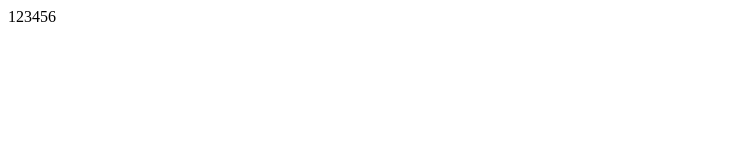
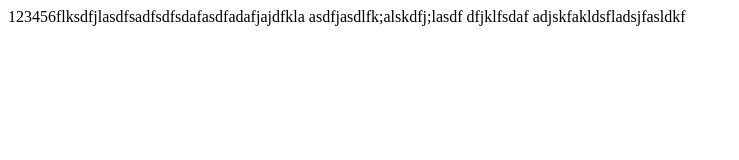
Before and after one commit to Acczjy/cba, a plain HTML site: page index.html in a window 1280 px wide. Shown: the whole page, without its empty margins (0-739 px from the left). Drawn offline with Linux system fonts and the light colour scheme.

Commit message:
首页增加一个段落

```diff
--- a/index.html
+++ b/index.html
@@ -5,6 +5,9 @@
 	<title>网页</title>
 </head>
 <body>
-	123456
+	123456flksdfjlasdfsadfsdfsdafasdfadafjajdfkla
+	asdfjasdlfk;alskdfj;lasdf
+	dfjklfsdaf
+	adjskfakldsfladsjfasldkf
 </body>
 </html>
```
